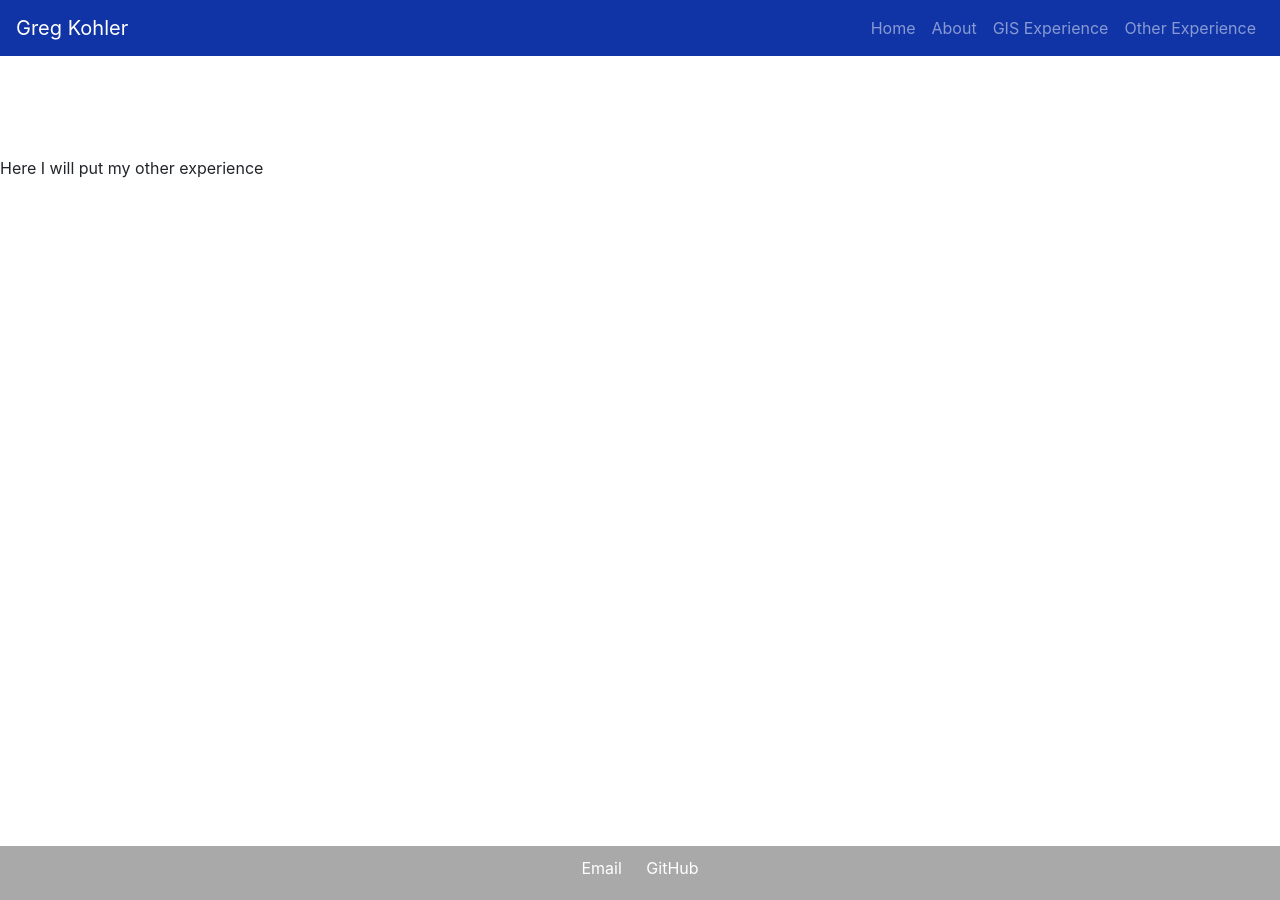
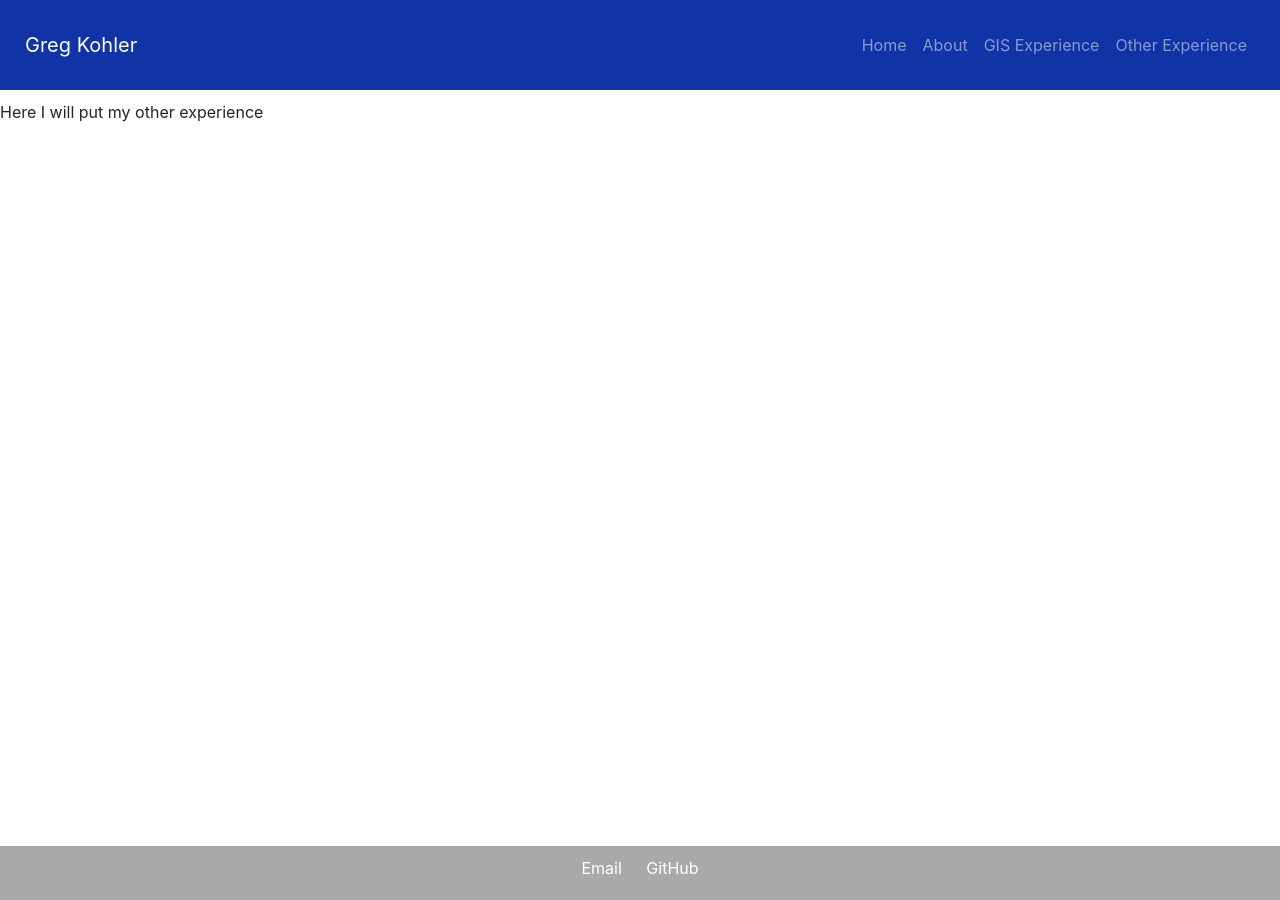
Before and after one commit to greg-kohler/myportfolio, a Jekyll site: the page built from experience.html, in a window 1280 px wide. Built offline with Jekyll 4.4.1, drawn with Linux system fonts in a browser that asks for light colours.

Commit message:
Update master.html

```diff
--- a/_layouts/master.html
+++ b/_layouts/master.html
@@ -22,16 +22,15 @@
         body {
             margin: 0;
             font-family: Arial, sans-serif;
-            display: flex;
-            flex-direction: column;
-            min-height: 100vh; /* Set a minimum height to fill the viewport */
         }
         footer {
             background-color: #a9a9a9;
             color: #fff;
             padding: 10px;
             text-align: center;
-            margin-top: auto; /* Push the footer to the bottom */
+            position: fixed;
+            width: 100%;
+            bottom: 0;
         }
         .footer-content {
             display: inline-block;
@@ -66,12 +65,11 @@
         	transition: padding 1s;
         	position: fixed;
             	top: 0;
-            width: 100%;
-            z-index: 9999;
         }
         .main-content {
             margin-top: 100px; /* Set an initial margin */
         }
+
     </style>
     <!-- Bootstrap CSS -->
     <link href="https://stackpath.bootstrapcdn.com/bootstrap/4.5.2/css/bootstrap.min.css" rel="stylesheet">
@@ -79,7 +77,7 @@
 
 <body>
     <!-- Navigation Bar -->
-    <nav id="navbar" class="navbar navbar-dark navbar-expand-lg" style="background-color: #1034a6;">
+    <nav id="navbar" class="navbar navbar-dark navbar-expand-lg fixed-left" style="background-color: #1034a6; position: fixed; top: 0; width: 100%; padding: 25px; z-index:9999;">
         <a id="logo" class="navbar-brand" href="#">Greg Kohler</a>
         <button class="navbar-toggler" type="button" data-toggle="collapse" data-target="#navbarNav" aria-controls="navbarNav" aria-expanded="false" aria-label="Toggle navigation" id="navMenu">
             <span class="navbar-toggler-icon"></span>
@@ -100,13 +98,13 @@
                 </li>
             </ul>
         </div>
+
     </nav>
 
     <!-- Main Content -->
 	<main class="main-content">
 		{{content}}
 	</main>
-
 <footer>
         <div class="footer-content">
             <div class="contact-info">
@@ -116,10 +114,12 @@
         </div>
 </footer>
 
+
     <!-- Bootstrap JavaScript -->
     <script src="https://code.jquery.com/jquery-3.5.1.slim.min.js"></script>
     <script src="https://cdn.jsdelivr.net/npm/@popperjs/core@2.9.3/dist/umd/popper.min.js"></script>
     <script src="https://stackpath.bootstrapcdn.com/bootstrap/4.5.2/js/bootstrap.min.js"></script>
+
 </body>
 
 </html>
```
Lines whose indentation alone changed are shown as unchanged.
